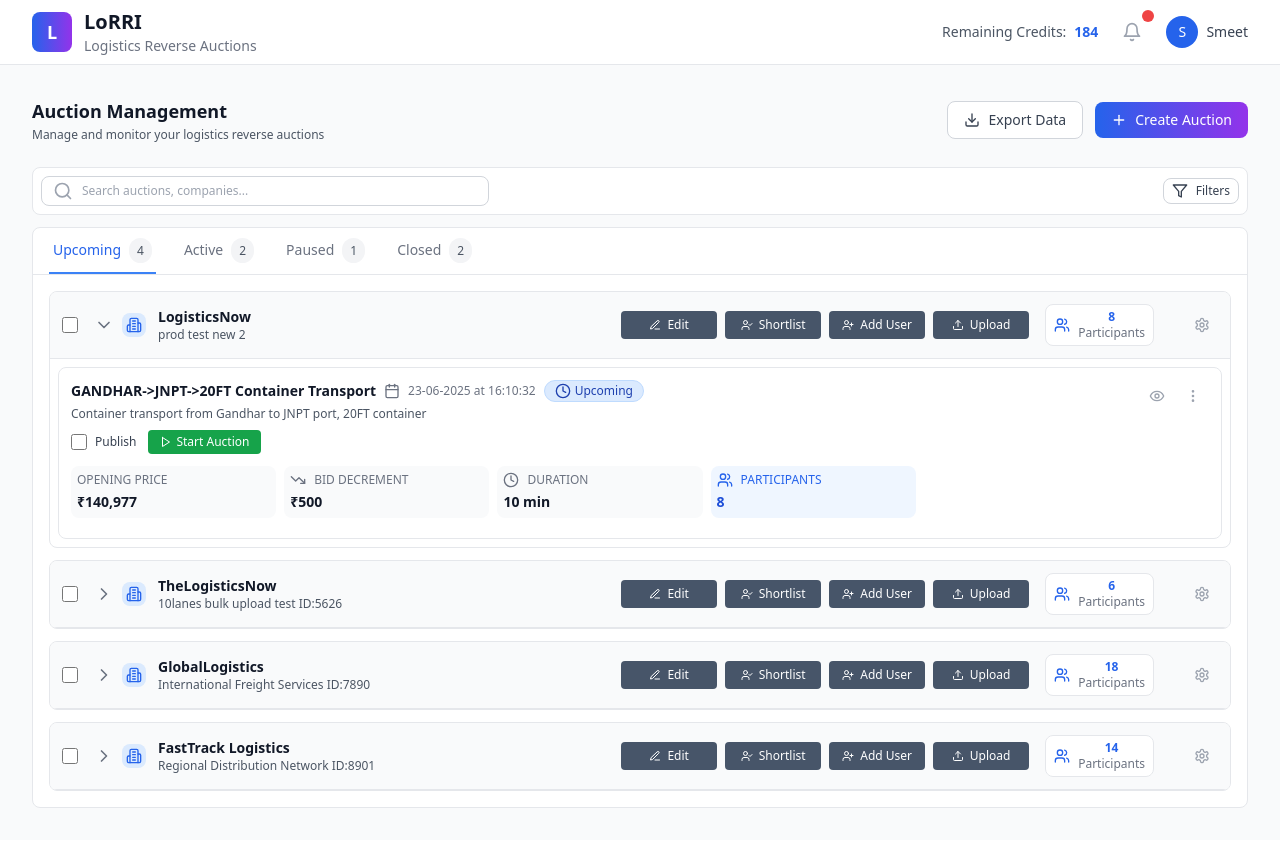
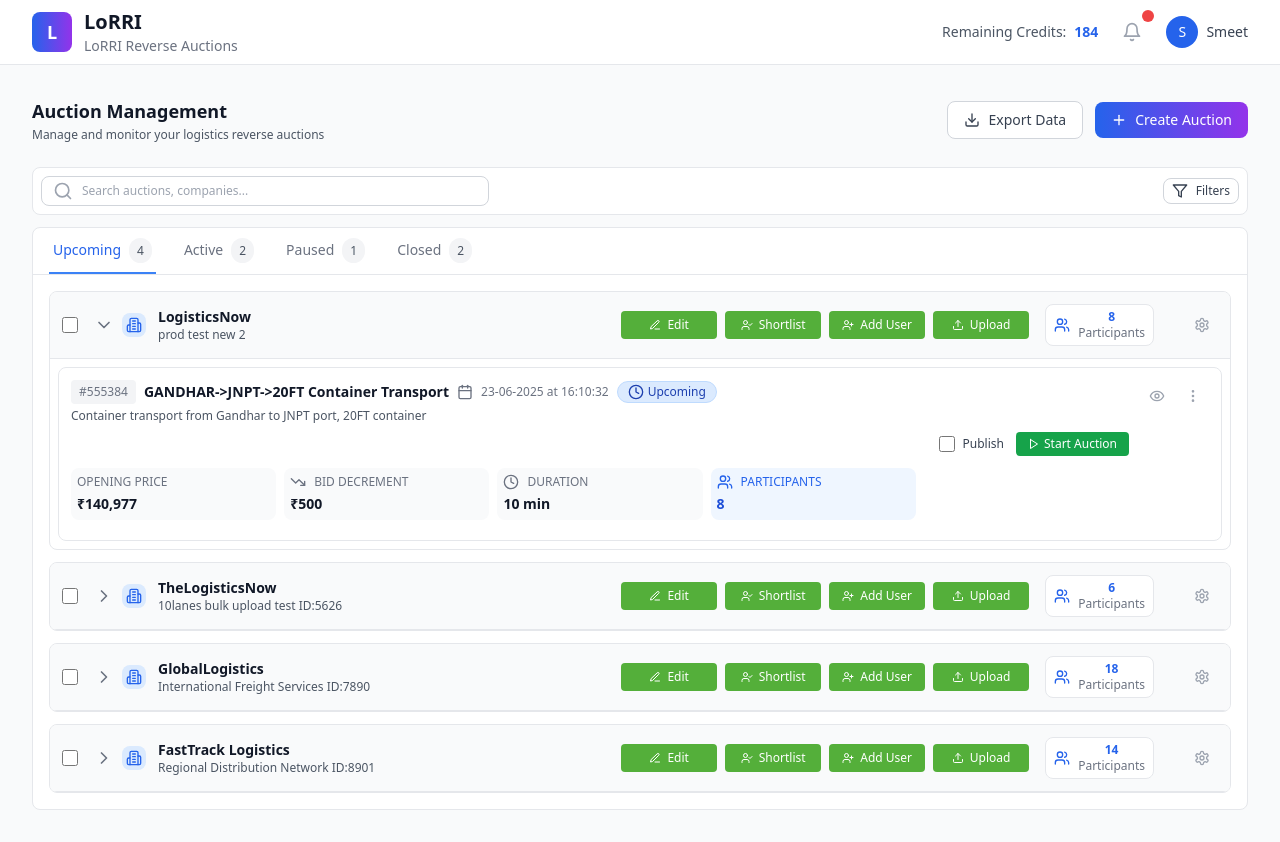
Before and after one commit to akhil-ln/auctionmockup, a React (Vite) app: page / in a window 1280 px wide. Built offline with nearby package versions, Linux system fonts and the light colour scheme.

Commit message:
Implement final UI improvements

```diff
--- a/src/App.tsx
+++ b/src/App.tsx
@@ -289,7 +289,7 @@ function App() {
                 </div>
                 <div>
                   <h1 className="text-xl font-bold text-gray-900">LoRRI</h1>
-                  <p className="text-sm text-gray-500">Logistics Reverse Auctions</p>
+                  <p className="text-sm text-gray-500">LoRRI Reverse Auctions</p>
                 </div>
               </div>
             </div>
@@ -481,22 +481,22 @@ function App() {
 
                           {/* Action Buttons - Consistent width and spacing */}
                           <div className="hidden lg:flex items-center space-x-2 ml-4">
-                            <button className="inline-flex items-center justify-center px-3 py-1.5 bg-slate-600 text-white rounded text-xs font-medium hover:bg-slate-700 transition-colors w-24">
+                            <button className="inline-flex items-center justify-center px-3 py-1.5 text-white rounded text-xs font-medium transition-colors w-24" style={{backgroundColor: '#54af3a'}} onMouseEnter={(e) => e.currentTarget.style.backgroundColor = '#4a9633'} onMouseLeave={(e) => e.currentTarget.style.backgroundColor = '#54af3a'}>
                               <Edit3 className="w-3 h-3 mr-1.5" />
                               <span className="hidden xl:inline">Edit</span>
                               <span className="xl:hidden">Edit</span>
                             </button>
-                            <button className="inline-flex items-center justify-center px-3 py-1.5 bg-slate-600 text-white rounded text-xs font-medium hover:bg-slate-700 transition-colors w-24">
+                            <button className="inline-flex items-center justify-center px-3 py-1.5 text-white rounded text-xs font-medium transition-colors w-24" style={{backgroundColor: '#54af3a'}} onMouseEnter={(e) => e.currentTarget.style.backgroundColor = '#4a9633'} onMouseLeave={(e) => e.currentTarget.style.backgroundColor = '#54af3a'}>
                               <UserCheck className="w-3 h-3 mr-1.5" />
                               <span className="hidden xl:inline">Shortlist</span>
                               <span className="xl:hidden">List</span>
                             </button>
-                            <button className="inline-flex items-center justify-center px-3 py-1.5 bg-slate-600 text-white rounded text-xs font-medium hover:bg-slate-700 transition-colors w-24">
+                            <button className="inline-flex items-center justify-center px-3 py-1.5 text-white rounded text-xs font-medium transition-colors w-24" style={{backgroundColor: '#54af3a'}} onMouseEnter={(e) => e.currentTarget.style.backgroundColor = '#4a9633'} onMouseLeave={(e) => e.currentTarget.style.backgroundColor = '#54af3a'}>
                               <UserPlus className="w-3 h-3 mr-1.5" />
                               <span className="hidden xl:inline">Add User</span>
                               <span className="xl:hidden">Add</span>
                             </button>
-                            <button className="inline-flex items-center justify-center px-3 py-1.5 bg-slate-600 text-white rounded text-xs font-medium hover:bg-slate-700 transition-colors w-24">
+                            <button className="inline-flex items-center justify-center px-3 py-1.5 text-white rounded text-xs font-medium transition-colors w-24" style={{backgroundColor: '#54af3a'}} onMouseEnter={(e) => e.currentTarget.style.backgroundColor = '#4a9633'} onMouseLeave={(e) => e.currentTarget.style.backgroundColor = '#54af3a'}>
                               <Upload className="w-3 h-3 mr-1.5" />
                               <span className="hidden xl:inline">Upload</span>
                               <span className="xl:hidden">Upload</span>
@@ -541,19 +541,19 @@ function App() {
 
                         {/* Mobile Action Buttons */}
                         <div className="lg:hidden mt-3 flex flex-wrap gap-2">
-                          <button className="inline-flex items-center px-2 py-1 bg-slate-600 text-white rounded text-xs font-medium hover:bg-slate-700 transition-colors">
+                          <button className="inline-flex items-center px-2 py-1 text-white rounded text-xs font-medium transition-colors" style={{backgroundColor: '#54af3a'}} onMouseEnter={(e) => e.currentTarget.style.backgroundColor = '#4a9633'} onMouseLeave={(e) => e.currentTarget.style.backgroundColor = '#54af3a'}>
                             <Edit3 className="w-3 h-3 mr-1" />
                             Edit
                           </button>
-                          <button className="inline-flex items-center px-2 py-1 bg-slate-600 text-white rounded text-xs font-medium hover:bg-slate-700 transition-colors">
+                          <button className="inline-flex items-center px-2 py-1 text-white rounded text-xs font-medium transition-colors" style={{backgroundColor: '#54af3a'}} onMouseEnter={(e) => e.currentTarget.style.backgroundColor = '#4a9633'} onMouseLeave={(e) => e.currentTarget.style.backgroundColor = '#54af3a'}>
                             <UserCheck className="w-3 h-3 mr-1" />
                             Shortlist
                           </button>
-                          <button className="inline-flex items-center px-2 py-1 bg-slate-600 text-white rounded text-xs font-medium hover:bg-slate-700 transition-colors">
+                          <button className="inline-flex items-center px-2 py-1 text-white rounded text-xs font-medium transition-colors" style={{backgroundColor: '#54af3a'}} onMouseEnter={(e) => e.currentTarget.style.backgroundColor = '#4a9633'} onMouseLeave={(e) => e.currentTarget.style.backgroundColor = '#54af3a'}>
                             <UserPlus className="w-3 h-3 mr-1" />
                             Add User
                           </button>
-                          <button className="inline-flex items-center px-2 py-1 bg-slate-600 text-white rounded text-xs font-medium hover:bg-slate-700 transition-colors">
+                          <button className="inline-flex items-center px-2 py-1 text-white rounded text-xs font-medium transition-colors" style={{backgroundColor: '#54af3a'}} onMouseEnter={(e) => e.currentTarget.style.backgroundColor = '#4a9633'} onMouseLeave={(e) => e.currentTarget.style.backgroundColor = '#54af3a'}>
                             <Upload className="w-3 h-3 mr-1" />
                             Upload
                           </button>
@@ -568,6 +568,7 @@ function App() {
                               <div className="flex items-start justify-between mb-2">
                                 <div className="flex-1">
                                   <div className="flex items-center space-x-2 mb-1">
+                                    <span className="text-xs font-medium text-gray-500 bg-gray-100 px-2 py-1 rounded">#{auction.id}</span>
                                     <h4 className="text-sm font-semibold text-gray-900">{auction.title}</h4>
                                     <div className="hidden sm:flex items-center space-x-2 text-sm text-gray-500">
                                       <Calendar className="w-4 h-4" />
@@ -587,8 +588,8 @@ function App() {
 
                                   <p className="text-gray-600 mb-2 text-xs">{auction.description}</p>
 
-                                  {/* Publish Checkbox and Action Buttons - Grouped Together */}
-                                  <div className="flex items-center space-x-3 mb-3">
+                                  {/* Publish Checkbox and Action Buttons - Right Aligned */}
+                                  <div className="flex items-center justify-end space-x-3 mb-3">
                                     <div className="flex items-center space-x-2">
                                       <input
                                         type="checkbox"
@@ -647,7 +648,7 @@ function App() {
                                       <div className="bg-green-50 rounded-lg p-1.5">
                                         <div className="flex items-center space-x-2 mb-1">
                                           <TrendingDown className="w-4 h-4 text-green-600" />
-                                          <span className="text-xs font-medium text-green-600 uppercase">Current Bid</span>
+                                          <span className="text-xs font-medium text-green-600 uppercase">{auction.status === 'closed' ? 'L1 Bid' : 'Current Bid'}</span>
                                         </div>
                                         <p className="text-sm font-bold text-green-700">₹{auction.currentBid.toLocaleString()}</p>
                                       </div>
```
